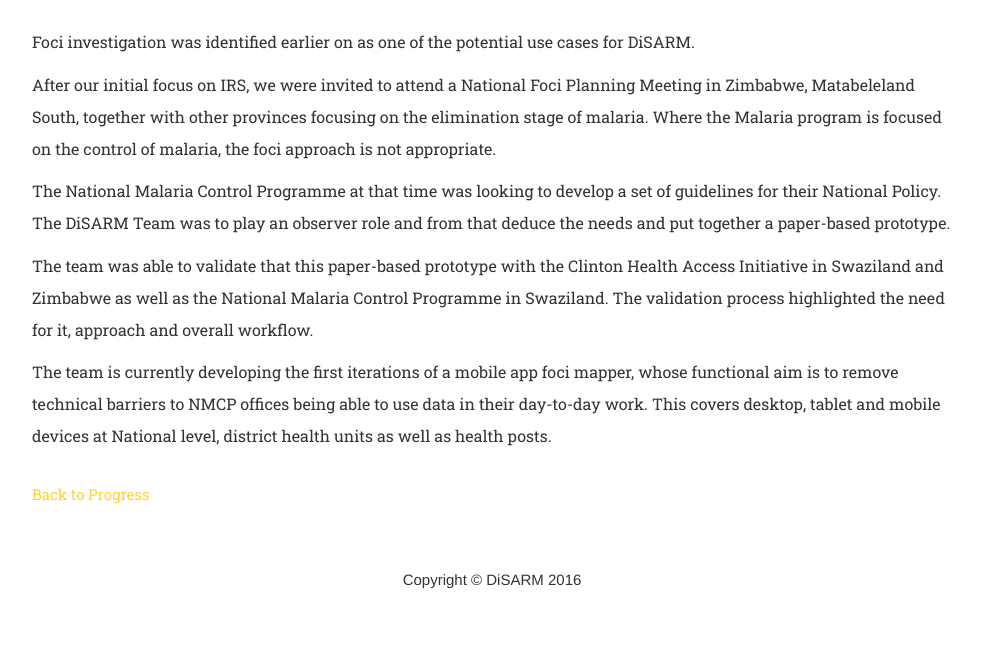
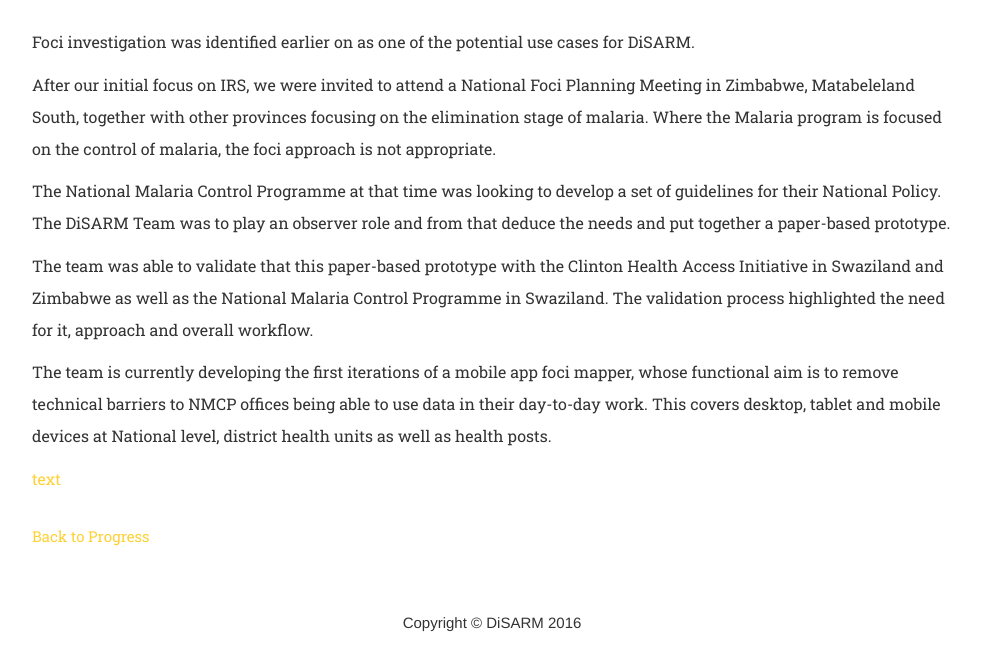
Before and after one commit to disarm-platform/disarm-website, a Jekyll site: the page built from _progress_updates/2016-11-10-developing-foci-mapper.md, in a window 1280 px wide and 900 px high, scrolled down 552 px, cut to the strip 232-900 px from the top of the window. Shown: the whole strip, without its empty margins (148-1129 px from the left). Built offline with Jekyll 4.4.1, drawn with Linux system fonts in a browser that asks for light colours; some web fonts are replaced; before the commit the page ends 1409 px from its top, so only the background shows below that.

Commit message:
foci-mapper

```diff
--- a/_progress_updates/2016-11-10-developing-foci-mapper.md
+++ b/_progress_updates/2016-11-10-developing-foci-mapper.md
@@ -14,3 +14,5 @@
 The team was able to validate that this paper-based prototype with the Clinton Health Access Initiative in Swaziland and Zimbabwe as well as the National Malaria Control Programme in Swaziland. The validation process highlighted the need for it, approach and overall workflow.
 
 The team is currently developing the first iterations of a mobile app foci mapper, whose functional aim is to remove technical barriers to NMCP offices being able to use data in their day-to-day work. This covers desktop, tablet and mobile devices at National level, district health units as well as health posts.
+
+[text](link address)
```
